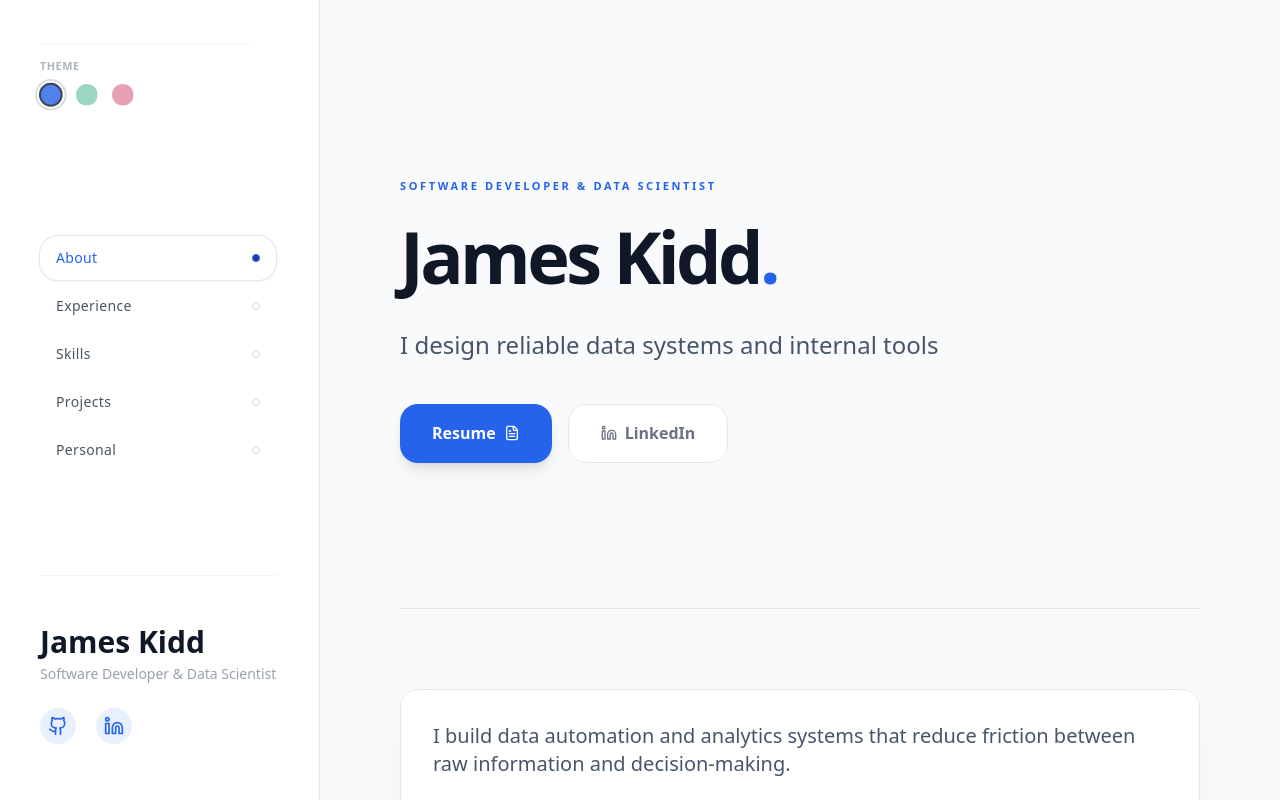
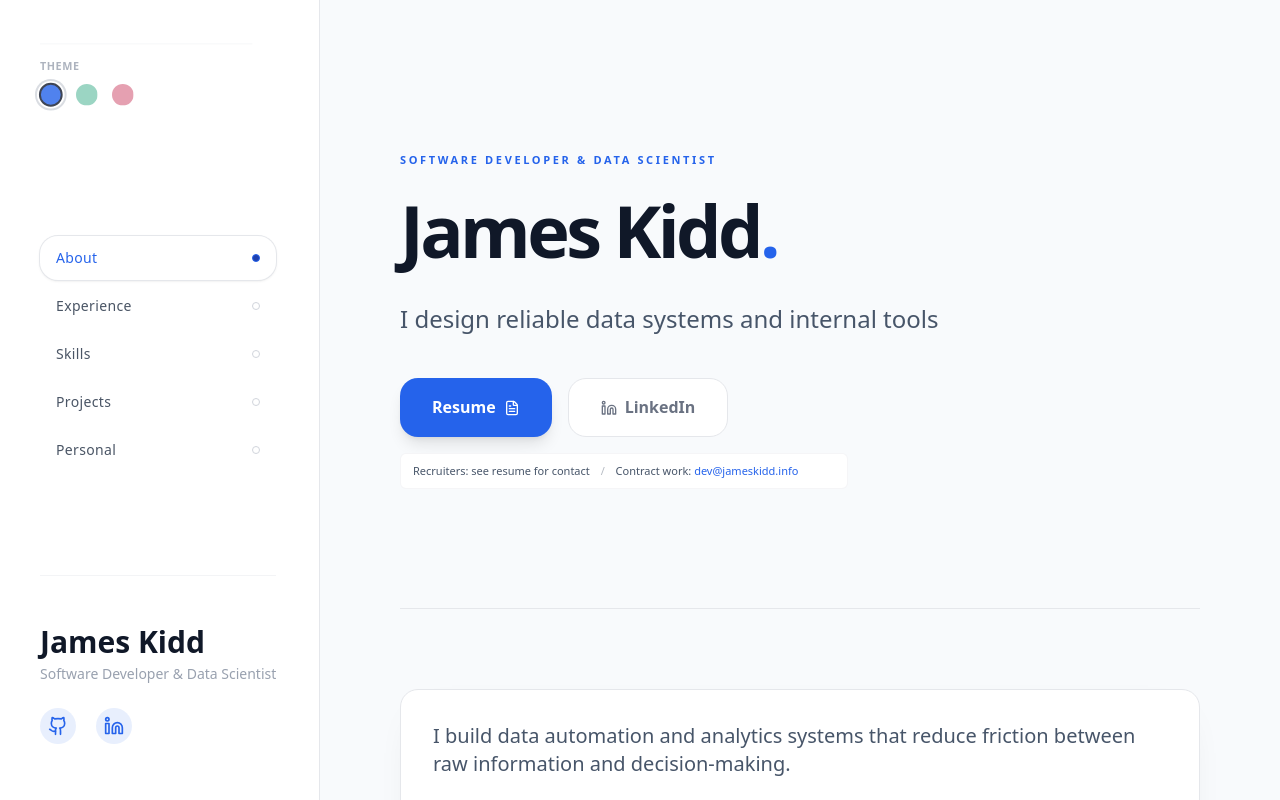
Before and after one commit to james-kidd/jameskidd.ca, a React (Vite) app: page / in a window 1280 px wide. Shown: the top 800 px of the page. Built offline with nearby package versions, Linux system fonts and the light colour scheme.

Commit message:
add email forward

```diff
--- a/src/data/hero.js
+++ b/src/data/hero.js
@@ -7,7 +7,7 @@ export const heroData = {
 
   emails: {
     school: "james.kidd@mail.mcgill.ca",
-    dev: "dev@jameskidd.ca",
+    dev: "dev@jameskidd.info",
   },
 
   contactGuidance: {
--- a/src/sections/HeroSection.jsx
+++ b/src/sections/HeroSection.jsx
@@ -60,7 +60,7 @@ export default function HeroSection({ data }) {
           </div>
 
           {/* Guidance line */}
-          {/* <div className="bg-white border border-(--border)/40 rounded-md px-3 py-2 text-[11px] text-(--text-muted)">
+          <div className="bg-white border border-(--border)/40 rounded-md px-3 py-2 text-[11px] text-(--text-muted)">
             <span className="font-medium">Recruiters:</span>{" "}
             see resume for contact
             <span className="mx-2 opacity-40"> / </span>
@@ -71,7 +71,7 @@ export default function HeroSection({ data }) {
             >
               {emails.dev}
             </a>
-          </div> */}
+          </div>
 
         </div>
 
@@ -106,7 +106,7 @@ export default function HeroSection({ data }) {
 
 
           {/* Guidance line */}
-          {/* <div className="bg-white border border-(--border)/40 rounded-md px-3 py-2 text-[11px] text-(--text-muted)">
+          <div className="bg-white border border-(--border)/40 rounded-md px-3 py-2 text-[11px] text-(--text-muted)">
             <span className="font-medium">Recruiters:</span>{" "}
             see resume for contact
             <span className="mx-2 opacity-40"> / </span>
@@ -117,7 +117,7 @@ export default function HeroSection({ data }) {
             >
               {emails.dev}
             </a>
-          </div> */}
+          </div>
 
           {/* Swipe hint */}
           <div className="flex flex-col items-center mt-6 opacity-40">
--- a/src/sections/SkillsSection.jsx
+++ b/src/sections/SkillsSection.jsx
@@ -78,7 +78,7 @@ export default function SkillsSection({ data }) {
         <div
           className={`
             overflow-hidden transition-[max-height,opacity] duration-300 ease-out
-            ${isExpanded ? "max-h-[2000px] opacity-100 mt-6" : "max-h-0 opacity-0"}
+            ${isExpanded ? "max-h-500 opacity-100 mt-6" : "max-h-0 opacity-0"}
           `}
         >
           <div className="grid gap-5 sm:grid-cols-2 pb-2">
```
